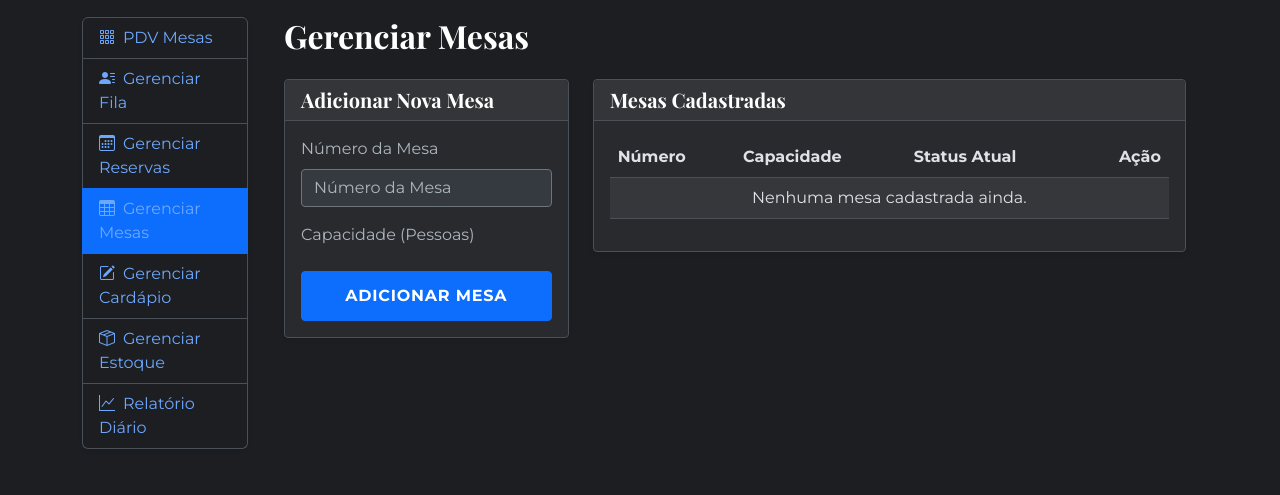
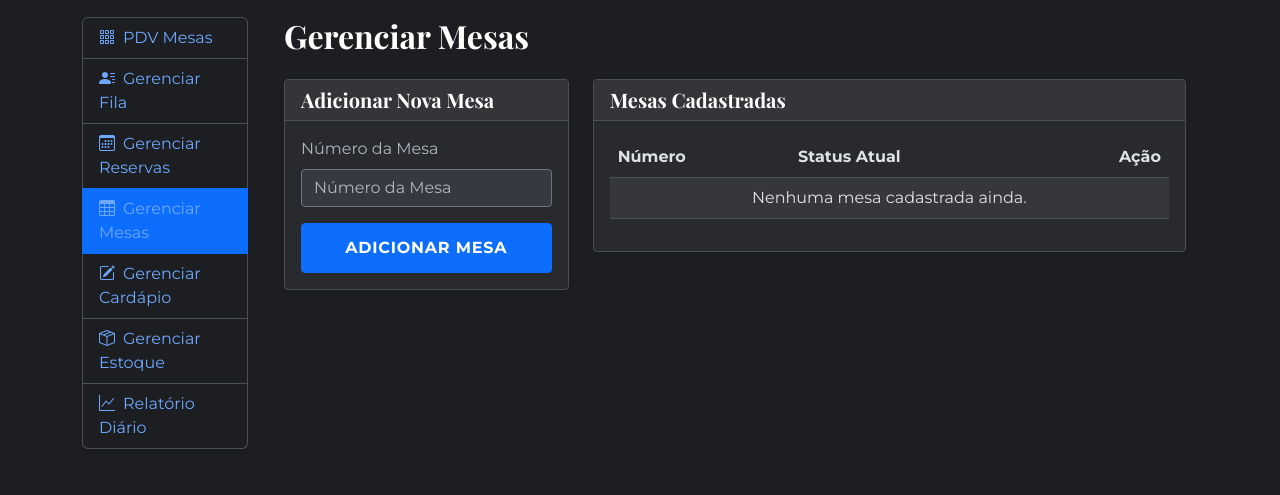
Before and after one commit to LuanLimafrr/projeto-restaurante-django, a Django app: page /comandas/gerenciar-mesas/ in a window 1280 px wide. Shown: the part 63-558 px from the top of the page. Run offline with Django 5.2, Linux system fonts and the light colour scheme; the visitor is signed in with stand-in values (Sample User, id 1); data that the repository does not hold is empty; some web fonts are replaced.

Commit message:
Corrige MesaForm para remover campo 'capacidade' e arruma template

```diff
--- a/projetorestaurante/comandas/forms.py
+++ b/projetorestaurante/comandas/forms.py
@@ -2,7 +2,7 @@
 
 from django import forms
 from cardapio.models import ItemCardapio
-from .models import Mesa  # <-- ADICIONE ESTA IMPORTAÇÃO
+from .models import Mesa  # <-- IMPORTAÇÃO OK
 
 # --- SEU FORMULÁRIO EXISTENTE (Sem mudanças) ---
 class ItemComandaForm(forms.Form):
@@ -20,21 +20,20 @@ class ItemComandaForm(forms.Form):
         widget=forms.TextInput(attrs={'class': 'form-control', 'placeholder': 'Ex: Sem cebola, ponto mal passado'})
     )
 
-# --- NOVO FORMULÁRIO PARA ADICIONAR MESAS ---
+# --- FORMULÁRIO DE MESA (CORRIGIDO) ---
 class MesaForm(forms.ModelForm):
     class Meta:
         model = Mesa
-        # Assumindo que seu modelo 'Mesa' tem 'numero' e 'capacidade'
-        fields = ['numero', 'capacidade']
+        # CORREÇÃO AQUI: Removido 'capacidade'
+        fields = ['numero']
         widgets = {
             'numero': forms.NumberInput(attrs={'class': 'form-control', 'placeholder': 'Número da Mesa'}),
-            'capacidade': forms.NumberInput(attrs={'class': 'form-control', 'placeholder': 'Capacidade (pessoas)'}),
+            # CORREÇÃO AQUI: Removido widget 'capacidade'
         }
 
     # Esta função garante que o número da mesa não seja duplicado
     def clean_numero(self):
         numero = self.cleaned_data.get('numero')
-        # Verifica se já existe uma mesa com esse número (ignorando a si mesma, caso seja uma edição)
         if Mesa.objects.filter(numero=numero).exists():
             raise forms.ValidationError("Uma mesa com este número já existe.")
         return numero
--- a/projetorestaurante/templates/comandas/gerenciar_mesas.html
+++ b/projetorestaurante/templates/comandas/gerenciar_mesas.html
@@ -30,10 +30,6 @@
                             <label for="{{ form.numero.id_for_label }}" class="form-label">Número da Mesa</label>
                             {{ form.numero }}
                         </div>
-                        <div class="mb-3">
-                            <label for="{{ form.capacidade.id_for_label }}" class="form-label">Capacidade (Pessoas)</label>
-                            {{ form.capacidade }}
-                        </div>
 
                         <button type="submit" class="btn btn-primary w-100">Adicionar Mesa</button>
                     </form>
@@ -52,7 +48,6 @@
                             <thead>
                                 <tr>
                                     <th>Número</th>
-                                    <th>Capacidade</th>
                                     <th>Status Atual</th>
                                     <th class="text-end">Ação</th>
                                 </tr>
@@ -61,7 +56,6 @@
                                 {% for mesa in mesas_list %}
                                 <tr>
                                     <td><strong>Mesa {{ mesa.numero }}</strong></td>
-                                    <td>{{ mesa.capacidade }} pessoas</td>
                                     <td>
                                         {% if mesa.status == 'LIVRE' %}
                                             <span class="badge bg-success">Livre</span>
@@ -86,8 +80,7 @@
                                 </tr>
                                 {% empty %}
                                 <tr>
-                                    <td colspan="4" class="text-center">Nenhuma mesa cadastrada ainda.</td>
-                                </tr>
+                                    <td colspan="3" class="text-center">Nenhuma mesa cadastrada ainda.</td> </tr>
                                 {% endfor %}
                             </tbody>
                         </table>
```
